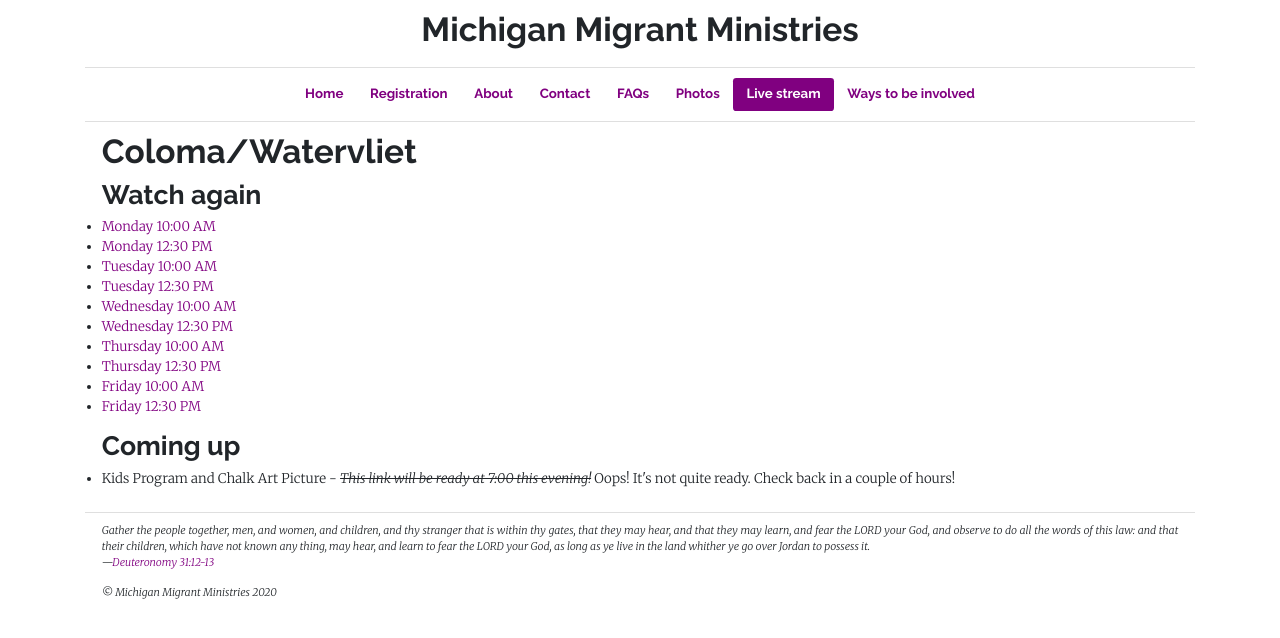
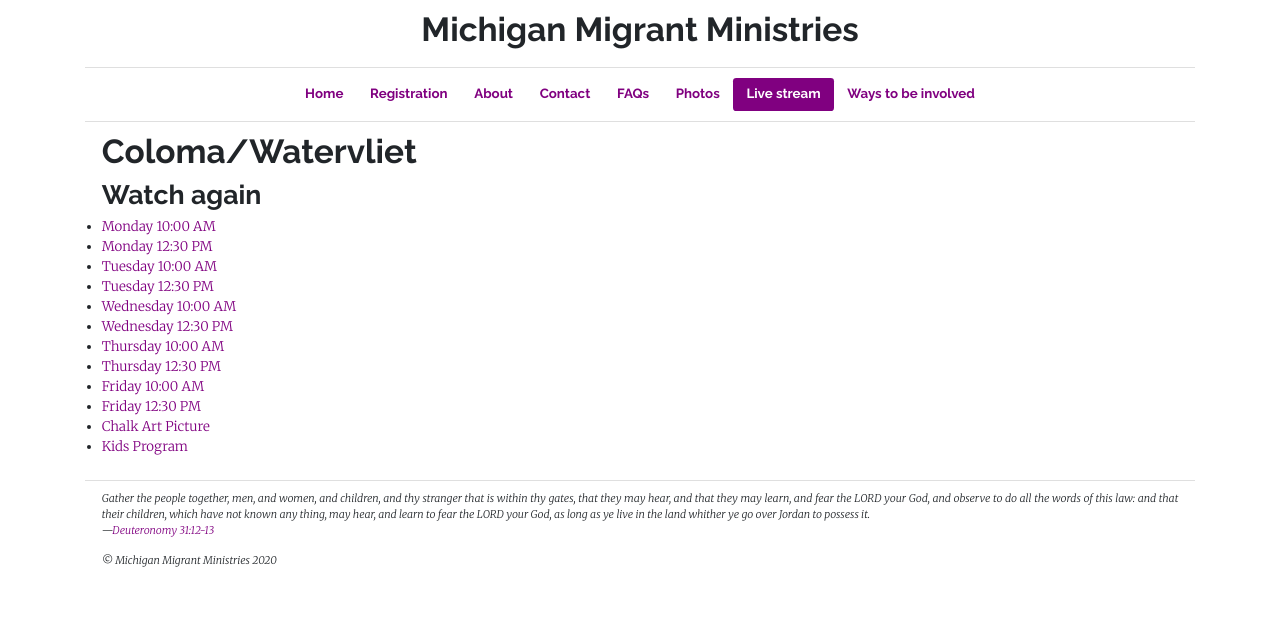
Before and after one commit to michigan-migrant-ministries/website, a Jekyll site: the page built from _pages/live-stream.html, in a window 1280 px wide. Shown: the top 638 px of the page. Built offline with Jekyll 4.4.1, drawn with Linux system fonts in a browser that asks for light colours.

Commit message:
Publish videos and tweak registration wording for Coloma/Watervliet

```diff
--- a/_pages/live-stream.html
+++ b/_pages/live-stream.html
@@ -40,13 +40,10 @@
   <li>
     <a target="_blank" href="https://www.facebook.com/michiganmigrantministries/videos/636772850580202/">Friday 12:30 PM</a>
   </li>
-</ul>
-
-<h2>
-  Coming up
-</h2>
-<ul>
   <li>
-    Kids Program and Chalk Art Picture - <s><i>This link will be ready at 7:00 this evening!</i></s> Oops! It's not quite ready. Check back in a couple of hours!
+    <a target="_blank" href="https://www.facebook.com/watch/?v=621279598804800">Chalk Art Picture</a>
+  </li>
+  <li>
+    <a target="_blank" href="https://www.facebook.com/watch/?v=304308730884752">Kids Program</a>
   </li>
 </ul>
--- a/_pages/registration.html
+++ b/_pages/registration.html
@@ -13,10 +13,10 @@
   Coloma and Watervliet
 </h1>
 <p>
-  Camp is happening now for Coloma and Watervliet.
+  Camp was August 3&ndash;7 for Coloma and Watervliet.
 </p>
 <p>
-  <a href="{% link _pages/live-stream.html %}">See the lessons live!</a>
+  <a href="{% link _pages/live-stream.html %}">Watch the lessons again!</a>
 </p>
 
 <h1>Eau Claire and Sodus</h1>
```
